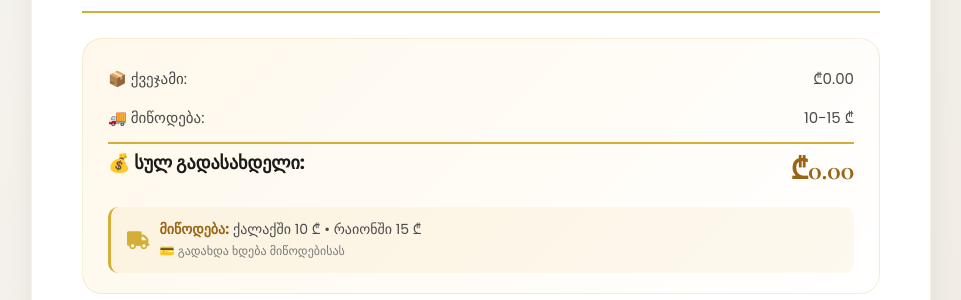
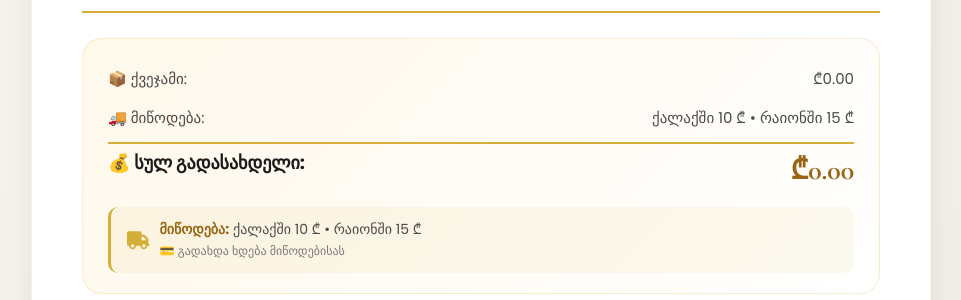
Before and after one commit to infosheikhge/sheikh_ge, a Flask app: template templates/order_confirmation.html in a window 1280 px wide. Shown: the part 930-1230 px from the top of the page, without its empty margins (159-1120 px from the left). Run offline with Flask 3, Linux system fonts and the light colour scheme; the template is opened without the code that fills it, so the values that code supplies are empty.

Commit message:
Update order_confirmation.html

```diff
--- a/templates/order_confirmation.html
+++ b/templates/order_confirmation.html
@@ -793,7 +793,7 @@ body {
     </div>
     <div class="summary-row">
         <span class="label">🚚 მიწოდება:</span>
-        <span class="value">10-15 ₾</span>
+        <span class="value"> ქალაქში 10 ₾ • რაიონში 15 ₾</span>
     </div>
     <div class="summary-row total">
         <span class="label">💰 სულ გადასახდელი:</span>
```
